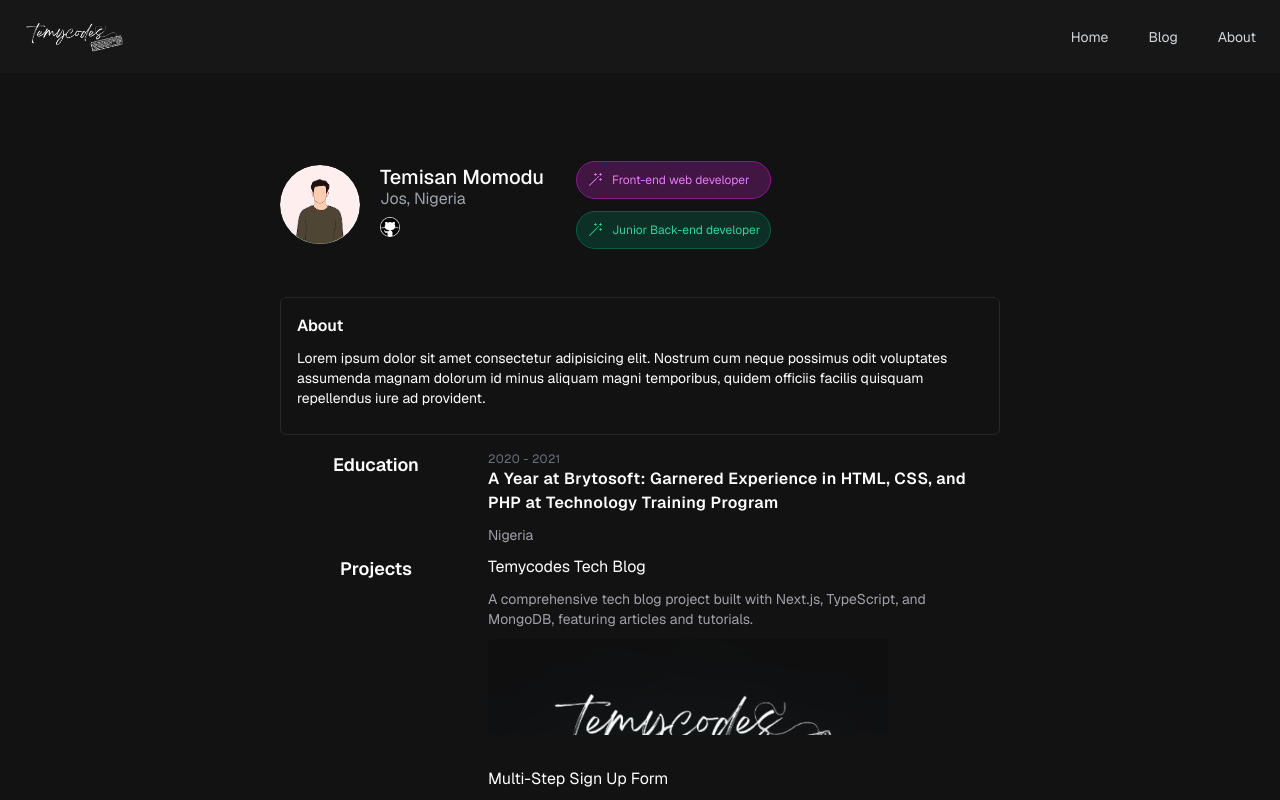
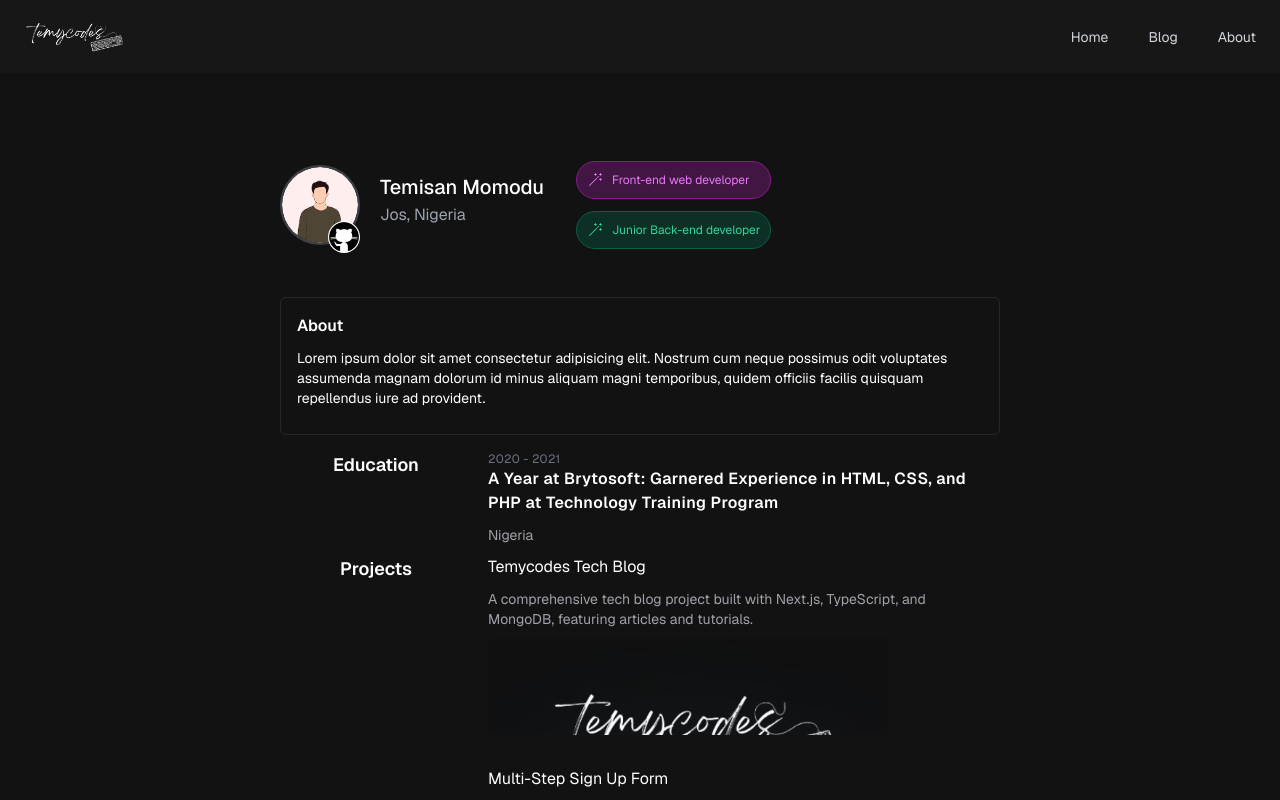
Before and after one commit to temisan0x/blog, a Next.js app: page /about in a window 1280 px wide. Shown: the top 800 px of the page. Built offline with nearby package versions, Linux system fonts and the light colour scheme.

Commit message:
build: made adjustments to tailwind css.

```diff
--- a/app/blog/page.tsx
+++ b/app/blog/page.tsx
@@ -6,7 +6,7 @@ import { getBlogPosts } from './utils';
 function page() {
   return (
     <section className='min-h-screen'>
-      <p className='py-12'>Displays all blog posts</p>
+      <p className='pt-12'>Displays all blog posts</p>
       <BlogPosts/>
     </section>
   )
--- a/app/components/Footer.tsx
+++ b/app/components/Footer.tsx
@@ -17,7 +17,7 @@ const Footer: React.FC = () => {
         <div className="flex gap-3">
           <Link
             passHref
-            href="/temisan"
+            href="/about"
             className="text-white hover:text-white text-sm"
           >
             About
--- a/app/components/Tems.tsx
+++ b/app/components/Tems.tsx
@@ -1,42 +1,74 @@
+'use client'
 import { MagicWandIcon } from '@radix-ui/react-icons'
 import { ProfileImageLarge } from './ui/adminImg'
 import Image from 'next/image'
 import Link from 'next/link'
+import { motion } from 'framer-motion'
 
 export default function Uq() {
     return (
-        <div className='py-12'>
-            <div className="flex items-center justify-start space-x-8">
+        <div className="py-12">
+            <motion.div
+                initial={{ opacity: 0, y: -50 }}
+                animate={{ opacity: 1, y: 0 }}
+                transition={{ duration: 0.5 }}
+                className="flex items-center justify-start space-x-8"
+            >
                 <div className="flex items-center space-x-5">
-                        <a href="/about">
+                    <motion.a
+                        href="https://github.com/temisan0x"
+                        whileHover={{ scale: 1.1 }}
+                        whileTap={{ scale: 0.95 }}
+                    >
+                        <div className="group">
+                            <div className="relative">
+                                <ProfileImageLarge />
+                                <div className="z-20 absolute h-8 w-8 -bottom-2 -right-0">
+                                    <Image
+                                        src={'/images/github.png'}
+                                        alt=""
+                                        width={200}
+                                        height={200}
+                                        className="bg-white overflow-hidden rounded-full"
+                                    />
+                                </div>
+                            </div>
                             <div>
-                                <ProfileImageLarge />
+                                <div></div>
                             </div>
-                        </a>
-                    <div className="">
+                        </div>
+                    </motion.a>
+                    <div>
                         <h2 className="text-xl font-medium leading-none">
                             Temisan Momodu
                         </h2>
-                        <p className="text-gray-400 mt-1 leading-none">
+                        <p className="text-gray-400 leading-none">
                             Jos, Nigeria
                         </p>
-                       <Link href="https://github.com/temisan0x" className='rounded-full overflow-clip inline-block relative leading-none'>
-                        <Image src={'/images/github.png'} alt='' width={20} height={20} className='bg-white overflow-hidden'/>
-                       </Link>
                     </div>
                 </div>
 
-                <div className="">
-                    <span className="flex text-xs space-x-2.5 items-center leading-none text-fuchsia-400 border px-2.5 py-0.5 bg-fuchsia-900/50 rounded-full border-fuchsia-800 mb-3">
+                <div>
+                    <motion.span
+                        initial={{ scale: 0.9, opacity: 0 }}
+                        animate={{ scale: 1, opacity: 1 }}
+                        transition={{ duration: 0.5, delay: 0.2 }}
+                        className="flex text-xs space-x-2.5 items-center leading-none text-fuchsia-400 border px-2.5 py-0.5 bg-fuchsia-900/50 rounded-full border-fuchsia-800 mb-3"
+                    >
                         <MagicWandIcon />
                         <p>Front-end web developer</p>
-                    </span>
-                    <span className="flex space-x-2.5 text-xs items-center leading-none text-emerald-400 border px-2.5 py-0.5 bg-emerald-900/50 rounded-full border-emerald-800">
+                    </motion.span>
+                    <motion.span
+                        initial={{ scale: 0.9, opacity: 0 }}
+                        animate={{ scale: 1, opacity: 1 }}
+                        transition={{ duration: 0.5, delay: 0.4 }}
+                        className="flex space-x-2.5 text-xs items-center leading-none text-emerald-400 border px-2.5 py-0.5 bg-emerald-900/50 rounded-full border-emerald-800"
+                    >
                         <MagicWandIcon />
                         <p>Junior Back-end developer</p>
-                    </span>
+                    </motion.span>
                 </div>
-            </div>
+            </motion.div>
         </div>
     )
 }
--- a/app/components/ui/adminImg.tsx
+++ b/app/components/ui/adminImg.tsx
@@ -1,6 +1,6 @@
-import React from "react";
-import Image from "next/image";
-import TemisanProfile from "@/public/uploads/myimage.png"
+import React from 'react'
+import Image from 'next/image'
+import TemisanProfile from '@/public/uploads/myimage.png'
 
 const Temisan = () => {
     return (
@@ -17,10 +17,8 @@ const Temisan = () => {
 
 export const ProfileImageLarge = () => {
     return (
-        <div className="group overflow-hidden transform transition">
-            <div className="h-20 w-20 overflow-hidden rounded-full transition">
+        <div className="h-20 w-20 rounded-full transition group overflow-hidden transform relative justify-center group-hover:rotate-360 duration-200 items-center flex hover:border-zinc-900 border-zinc-700 border-2">
                 <Temisan />
         </div>
-        </div>
-    );
-};
+    )
+}
--- a/tailwind.config.js
+++ b/tailwind.config.js
@@ -14,6 +14,9 @@ module.exports = {
       fontFamily : {
         sans: ['var(--font-geist-sans)'],
         mono: ['var(--font-geist-mono)'],
+      },
+      rotate: {
+        '360': '360deg',
       }
     },
   },
```
Lines whose indentation alone changed are shown as unchanged.
